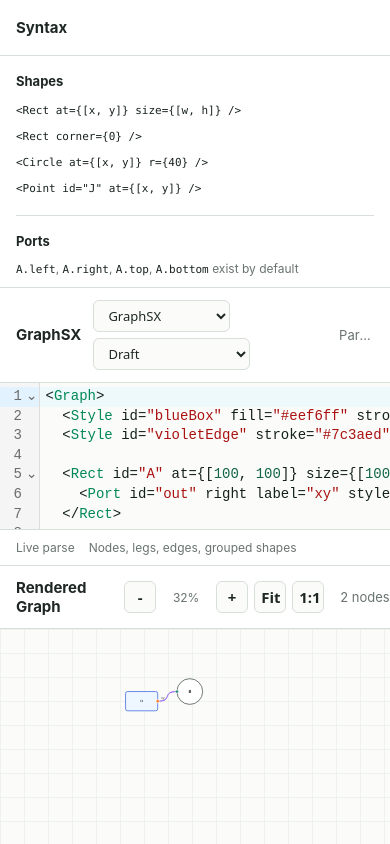
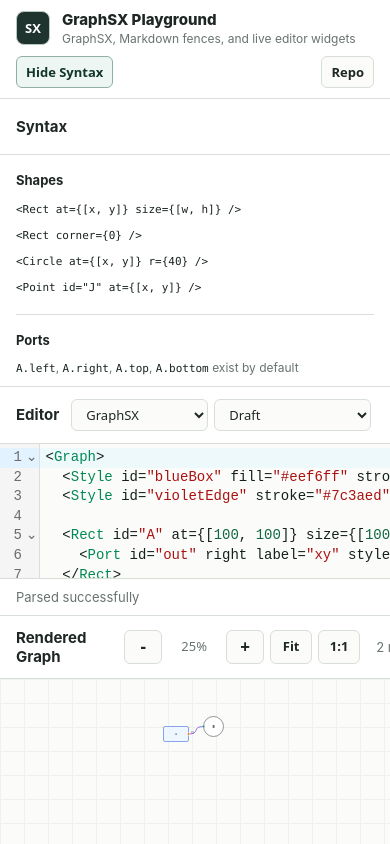
Before and after one commit to slxuphys/graphsx, a website built with Vite: page index.html in a window 390 px wide. Built offline with nearby package versions, Linux system fonts and the light colour scheme.

Commit message:
Polish playground shell and path shapes

```diff
--- a/index.html
+++ b/index.html
@@ -40,15 +40,93 @@
 
       .app {
         display: grid;
-        grid-template-columns: 280px minmax(320px, 0.9fr) minmax(420px, 1.1fr);
+        grid-template-rows: auto minmax(0, 1fr);
+        height: 100dvh;
+        overflow: hidden;
+        background: var(--bg);
+      }
+
+      .app-header {
+        display: flex;
+        align-items: center;
+        justify-content: space-between;
+        gap: 18px;
+        min-height: 58px;
+        padding: 10px 16px;
+        border-bottom: 1px solid var(--line);
+        background: #ffffff;
+      }
+
+      .brand {
+        display: flex;
+        align-items: center;
+        gap: 12px;
+        min-width: 0;
+      }
+
+      .brand-mark {
+        display: grid;
+        place-items: center;
+        width: 34px;
+        height: 34px;
+        border: 1px solid #b8c8bf;
+        border-radius: 8px;
+        color: #ffffff;
+        background: #1f342f;
+        font: 800 13px/1 ui-sans-serif, system-ui, sans-serif;
+      }
+
+      .brand-copy {
+        display: grid;
+        gap: 2px;
+        min-width: 0;
+      }
+
+      .brand-title {
+        margin: 0;
+        color: var(--ink);
+        font-size: 15px;
+        font-weight: 800;
+        letter-spacing: 0;
+      }
+
+      .brand-subtitle {
+        color: var(--muted);
+        font-size: 12px;
+        white-space: nowrap;
+        overflow: hidden;
+        text-overflow: ellipsis;
+      }
+
+      .header-actions {
+        display: flex;
+        align-items: center;
+        gap: 8px;
+      }
+
+      .workspace {
+        display: grid;
+        grid-template-columns: 292px minmax(330px, 0.92fr) minmax(430px, 1.08fr);
         gap: 1px;
-        height: 100dvh;
+        min-height: 0;
         overflow: hidden;
         background: var(--line);
       }
 
-      .app.live-preview-mode {
-        grid-template-columns: 280px minmax(0, 1fr);
+      .app.syntax-collapsed .workspace {
+        grid-template-columns: minmax(360px, 0.92fr) minmax(430px, 1.08fr);
+      }
+
+      .app.syntax-collapsed .syntax-pane {
+        display: none;
+      }
+
+      .app.live-preview-mode .workspace {
+        grid-template-columns: 292px minmax(0, 1fr);
+      }
+
+      .app.live-preview-mode.syntax-collapsed .workspace {
+        grid-template-columns: minmax(0, 1fr);
       }
 
       .app.live-preview-mode .render-pane {
@@ -106,19 +184,27 @@
       .icon-button {
         display: inline-grid;
         place-items: center;
-        width: 32px;
+        min-width: 32px;
         height: 32px;
         border: 1px solid var(--line);
         border-radius: 6px;
+        padding: 0 9px;
         color: var(--ink);
         background: #fbfcfa;
-        font: 700 15px/1 ui-sans-serif, system-ui, sans-serif;
+        font: 700 13px/1 ui-sans-serif, system-ui, sans-serif;
         cursor: pointer;
+        text-decoration: none;
       }
 
       .icon-button:hover {
         border-color: #b7c1bb;
         background: #ffffff;
+      }
+
+      .icon-button[aria-pressed="true"] {
+        border-color: #8fb0a2;
+        color: #12352c;
+        background: #edf6f2;
       }
 
       .zoom-controls,
@@ -132,14 +218,28 @@
         margin-left: auto;
       }
 
+      .zoom-controls .icon-button {
+        min-width: 42px;
+        height: 34px;
+        padding: 0 10px;
+        font: 700 13px/1 ui-sans-serif, system-ui, sans-serif;
+      }
+
+      .zoom-controls #zoomOut,
+      .zoom-controls #zoomIn {
+        min-width: 38px;
+        font-size: 17px;
+        font-weight: 650;
+      }
+
       .mode-controls {
         flex-wrap: wrap;
       }
 
       .zoom-value {
-        min-width: 48px;
+        min-width: 52px;
         color: var(--muted);
-        font-size: 12px;
+        font: 500 13px/1 ui-sans-serif, system-ui, sans-serif;
         text-align: center;
       }
 
@@ -460,13 +560,38 @@
 
       @media (max-width: 860px) {
         .app {
+          grid-template-rows: auto minmax(0, 1fr);
+        }
+
+        .app-header {
+          align-items: flex-start;
+          flex-direction: column;
+          gap: 10px;
+        }
+
+        .header-actions {
+          width: 100%;
+          justify-content: space-between;
+        }
+
+        .workspace,
+        .app.syntax-collapsed .workspace,
+        .app.live-preview-mode .workspace,
+        .app.live-preview-mode.syntax-collapsed .workspace {
           grid-template-columns: 1fr;
+        }
+
+        .workspace {
           grid-template-rows: auto minmax(0, 1fr) minmax(0, 1fr);
         }
 
-        .app.live-preview-mode {
-          grid-template-columns: 1fr;
-          grid-template-rows: auto minmax(0, 1fr);
+        .app.syntax-collapsed .workspace,
+        .app.live-preview-mode .workspace {
+          grid-template-rows: minmax(0, 1fr) minmax(0, 1fr);
+        }
+
+        .app.live-preview-mode.syntax-collapsed .workspace {
+          grid-template-rows: minmax(0, 1fr);
         }
 
         .syntax-pane {
@@ -477,7 +602,22 @@
   </head>
   <body>
     <main class="app">
-      <aside class="pane syntax-pane" aria-label="Syntax reference">
+      <header class="app-header">
+        <div class="brand">
+          <div class="brand-mark" aria-hidden="true">SX</div>
+          <div class="brand-copy">
+            <div class="brand-title">GraphSX Playground</div>
+            <div class="brand-subtitle">GraphSX, Markdown fences, and live editor widgets</div>
+          </div>
+        </div>
+        <div class="header-actions">
+          <button class="icon-button" id="syntaxToggle" type="button" aria-controls="syntaxPane" aria-expanded="true" aria-pressed="true" title="Toggle syntax reference">Syntax</button>
+          <a class="icon-button" href="https://github.com/slxuphys/graphsx" target="_blank" rel="noreferrer" title="Open repository">Repo</a>
+        </div>
+      </header>
+
+      <div class="workspace">
+        <aside class="pane syntax-pane" id="syntaxPane" aria-label="Syntax reference">
         <div class="toolbar">
           <h1>Syntax</h1>
         </div>
@@ -575,7 +715,7 @@
       <section class="pane editor-pane" aria-label="Graph input">
         <div class="toolbar">
           <div class="toolbar-title">
-            <h1>GraphSX</h1>
+            <h1>Editor</h1>
             <div class="mode-controls" aria-label="Editor controls">
               <select id="mode" aria-label="Editor mode">
                 <option value="graph">GraphSX</option>
@@ -585,12 +725,10 @@
               <select id="example" aria-label="Load example"></select>
             </div>
           </div>
-          <div id="status" class="status">Ready</div>
         </div>
         <div id="editor" class="editor-host"></div>
         <div class="footer">
-          <span id="modeHint">Live parse</span>
-          <span>Nodes, legs, edges, grouped shapes</span>
+          <span id="status" class="status">Ready</span>
         </div>
       </section>
 
@@ -611,6 +749,7 @@
           <svg id="graph" role="img" aria-label="Rendered graph canvas"></svg>
         </div>
       </section>
+      </div>
     </main>
 
     <script type="module" src="/src/playground.js"></script>
--- a/src/parser.js
+++ b/src/parser.js
@@ -255,6 +255,8 @@ function buildPath(pathElement, styles, context) {
   const attrs = resolveStyledAttrs(pathElement.attrs, styles);
   return {
     id: attrs.id ?? null,
+    x: attrs.points == null ? context.x : 0,
+    y: attrs.points == null ? context.y : 0,
     points: normalizePathPoints(attrs.points, context),
     attrs
   };
--- a/src/playground.js
+++ b/src/playground.js
@@ -390,7 +390,7 @@ const canvas = document.querySelector(".canvas-wrap");
 const markdownPreview = document.querySelector("#markdownPreview");
 const renderTitle = document.querySelector("#renderTitle");
 const zoomControls = document.querySelector(".zoom-controls");
-const modeHint = document.querySelector("#modeHint");
+const syntaxToggle = document.querySelector("#syntaxToggle");
 const zoomOut = document.querySelector("#zoomOut");
 const zoomIn = document.querySelector("#zoomIn");
 const zoomReset = document.querySelector("#zoomReset");
@@ -409,6 +409,7 @@ let panStart = null;
 let editor = null;
 let applyingEditorChange = false;
 let currentMode = loadStoredValue("mode", "graph");
+let syntaxCollapsed = loadStoredValue("syntaxCollapsed", "false") === "true";
 const modeContent = {
   graph: loadStoredValue("content:graph", loadDraft("graph", graphExamples[0].source)),
   markdown: loadStoredValue("content:markdown", loadDraft("markdown", markdownExamples[0].source))
@@ -422,6 +423,7 @@ if (!modes[currentMode]) {
   currentMode = "graph";
 }
 mode.value = currentMode;
+applySyntaxPaneState();
 
 populateExamples();
 
@@ -457,6 +459,16 @@ zoomReset.addEventListener("click", () => {
   applyViewport();
 });
 zoomFit.addEventListener("click", fitToView);
+syntaxToggle.addEventListener("click", () => {
+  syntaxCollapsed = !syntaxCollapsed;
+  storeValue("syntaxCollapsed", String(syntaxCollapsed));
+  applySyntaxPaneState();
+  requestAnimationFrame(() => {
+    if (currentMode === "graph") {
+      fitToView();
+    }
+  });
+});
 canvas.addEventListener("wheel", (event) => {
   if (currentMode !== "graph") return;
   if (!event.ctrlKey && !event.metaKey) return;
@@ -568,11 +580,10 @@ function renderGraphMode() {
     markdownPreview.hidden = true;
     zoomControls.hidden = false;
     renderTitle.textContent = modes.graph.title;
-    modeHint.textContent = "Live parse";
     const graph = parseGraph(editorText());
     renderedSize = renderGraph(svg, graph, { katex });
     applyViewport();
-    status.textContent = "Parsed";
+    status.textContent = "Parsed successfully";
     status.classList.remove("error");
     summary.textContent = graphSummary(graph).text;
   } catch (error) {
@@ -592,10 +603,9 @@ function renderMarkdownMode() {
     markdownPreview.hidden = false;
     zoomControls.hidden = true;
     renderTitle.textContent = modes.markdown.title;
-    modeHint.textContent = "Markdown source with side preview";
     markdownPreview.innerHTML = md.render(editorText());
     renderGraphSXBlocks(markdownPreview, { katex });
-    status.textContent = "Rendered Markdown";
+    status.textContent = "Markdown preview rendered";
     status.classList.remove("error");
     summary.textContent = `${markdownPreview.querySelectorAll(".graphsx-block svg").length} GraphSX block(s)`;
   } catch (error) {
@@ -615,9 +625,8 @@ function renderLiveMarkdownMode() {
     markdownPreview.hidden = true;
     zoomControls.hidden = true;
     renderTitle.textContent = modes.liveMarkdown.title;
-    modeHint.textContent = "Markdown with in-place GraphSX widgets";
     const count = findGraphSXFences(editorText()).filter((block) => block.info.name === GRAPHSX_FENCE).length;
-    status.textContent = "Rendered in editor";
+    status.textContent = "Live preview rendered in editor";
     status.classList.remove("error");
     summary.textContent = `${count} GraphSX widget(s)`;
   } catch (error) {
@@ -681,6 +690,13 @@ function applyViewport() {
   svg.style.height = `${renderedSize.height}px`;
   svg.style.transform = `translate(${pan.x}px, ${pan.y}px) scale(${zoom})`;
   zoomValue.textContent = `${Math.round(zoom * 100)}%`;
+}
+
+function applySyntaxPaneState() {
+  app.classList.toggle("syntax-collapsed", syntaxCollapsed);
+  syntaxToggle.setAttribute("aria-expanded", String(!syntaxCollapsed));
+  syntaxToggle.setAttribute("aria-pressed", String(!syntaxCollapsed));
+  syntaxToggle.textContent = syntaxCollapsed ? "Syntax" : "Hide Syntax";
 }
 
 function populateExamples() {
--- a/src/renderer.js
+++ b/src/renderer.js
@@ -103,7 +103,7 @@ export function edgePathData(edge, from, to, offsetX = 0, offsetY = 0, routingCo
 
 function drawNodeTree(context, node, offsetX, offsetY) {
   const group = el(context, "g");
-  if (node.children.length > 0) {
+  if (node.children.length > 0 || (node.paths?.length ?? 0) > 0) {
     if (showsGroupBox(node)) {
       group.append(drawGroupBox(context, node, offsetX, offsetY));
     } else {
@@ -211,13 +211,17 @@ function drawEdge(context, edge, from, to, offsetX, offsetY) {
 }
 
 function drawPath(context, path, offsetX, offsetY) {
-  return styledEl(context, "path", path.attrs.style, {
+  const attrs = {
     class: "path",
     fill: "none",
     stroke: "#111111",
     strokeWidth: 2,
     d: explicitPathData(path, offsetX, offsetY)
-  });
+  };
+  if (!Array.isArray(path.points) && (path.x || path.y)) {
+    attrs.transform = `translate(${path.x + offsetX} ${path.y + offsetY})`;
+  }
+  return styledEl(context, "path", path.attrs.style, attrs);
 }
 
 function explicitPathData(path, offsetX, offsetY) {
@@ -756,7 +760,10 @@ function pathBoundsPoints(path) {
   const numbers = [...path.attrs.d.matchAll(/-?\d+(?:\.\d+)?/g)].map((match) => Number(match[0]));
   const points = [];
   for (let index = 0; index + 1 < numbers.length; index += 2) {
-    points.push({ x: numbers[index], y: numbers[index + 1] });
+    points.push({
+      x: numbers[index] + (path.x ?? 0),
+      y: numbers[index + 1] + (path.y ?? 0)
+    });
   }
   return points;
 }
```
Also changed, not shown: test/parser.test.js (+35 -0 lines).
